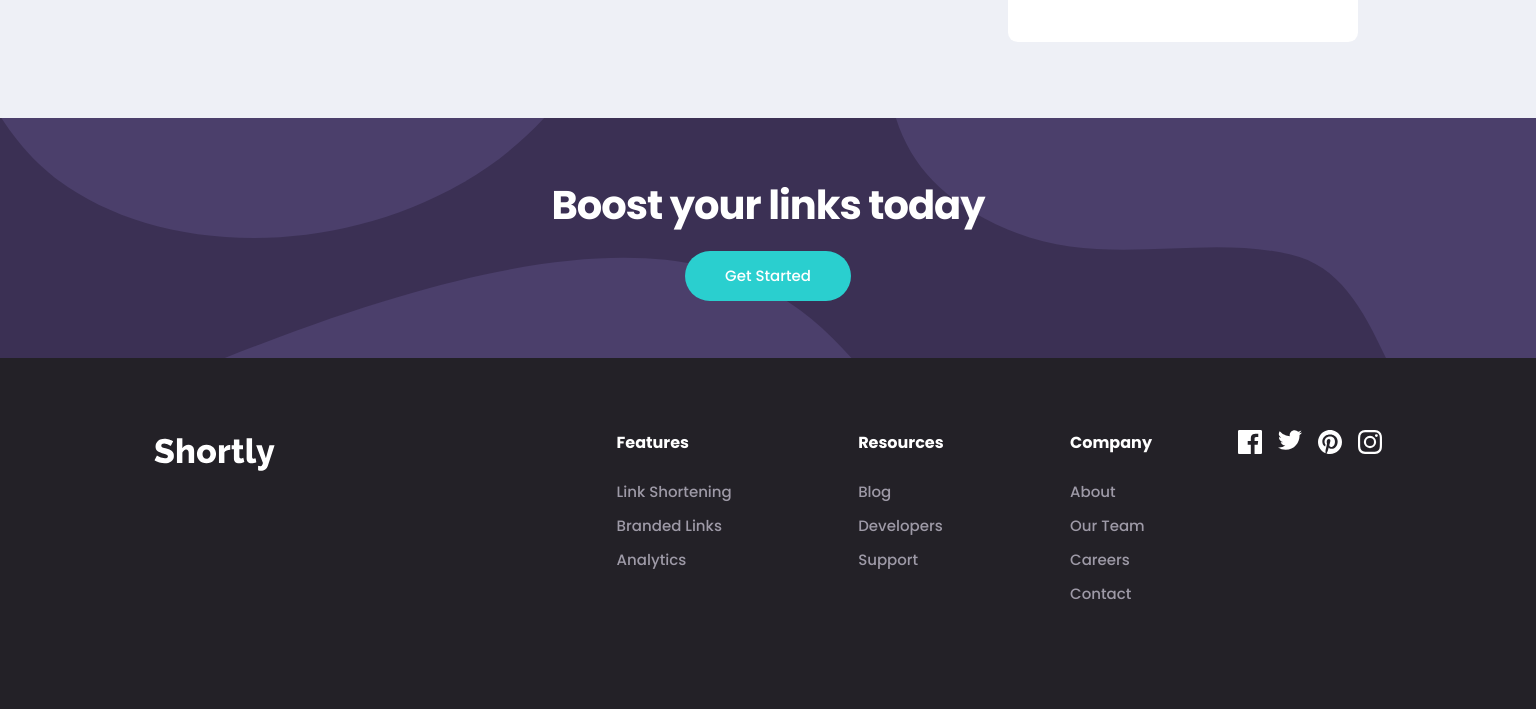
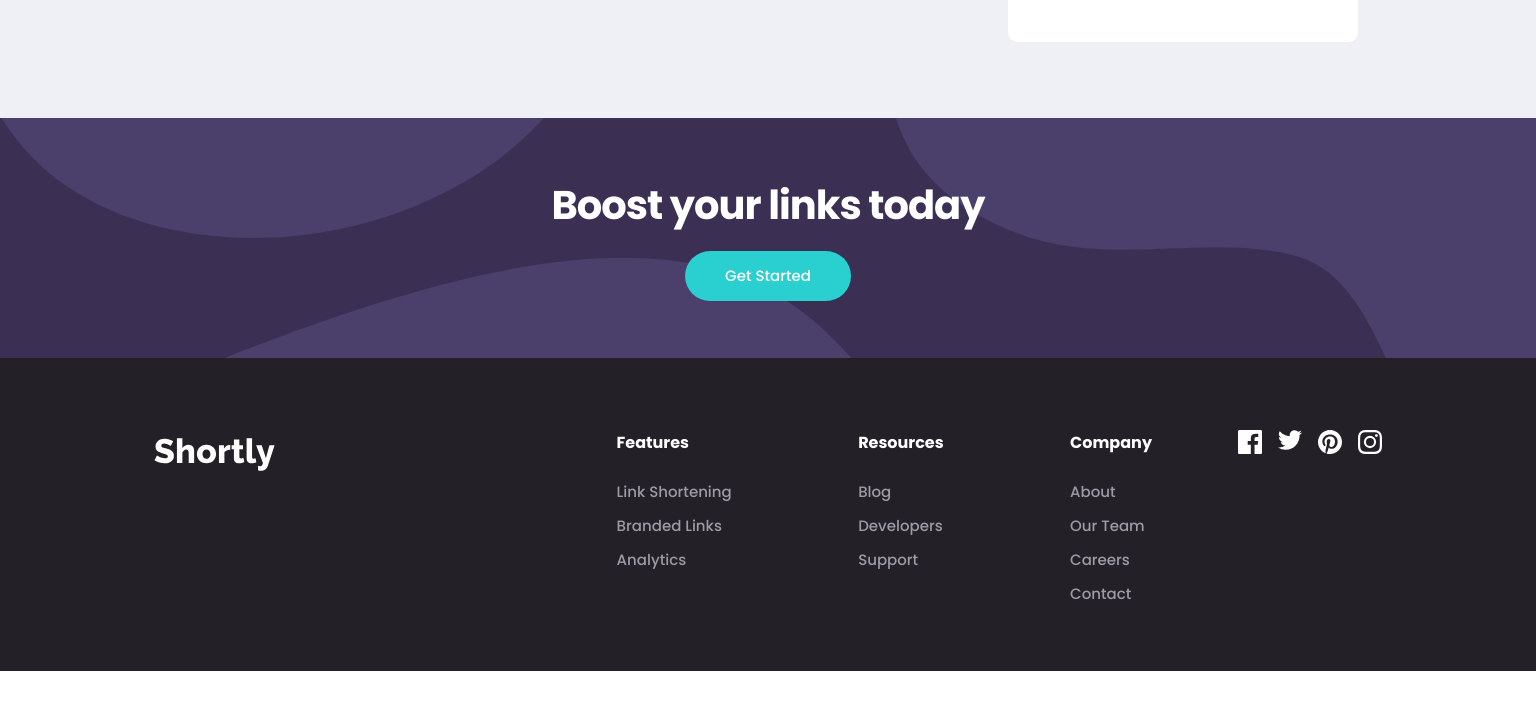
Before and after one commit to Jenskiii/URLshorter-july-2023, a plain HTML site: page index.html in a window 1536 px wide. Shown: the part 1598-2307 px from the top of the page. After the commit the page ends 2269 px from the top, so only its background shows below. Drawn offline with Linux system fonts and the light colour scheme.

Commit message:
footer updated

```diff
--- a/css/styles.css
+++ b/css/styles.css
@@ -728,4 +728,8 @@ footer{
         transform: translateY(-300px) rotate(90deg);
 
     }
+
+    footer{
+        padding-bottom: 0;
+    }
 }
```
